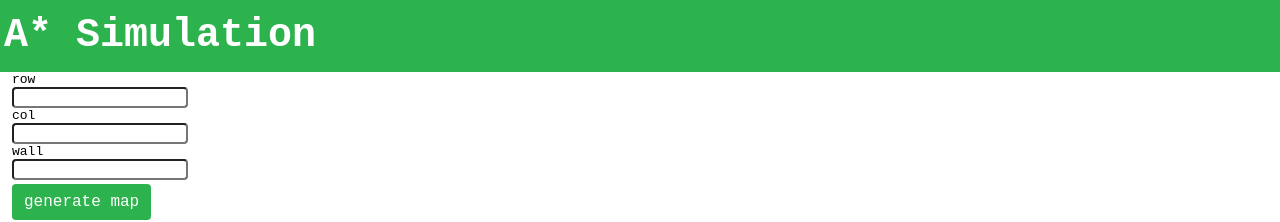
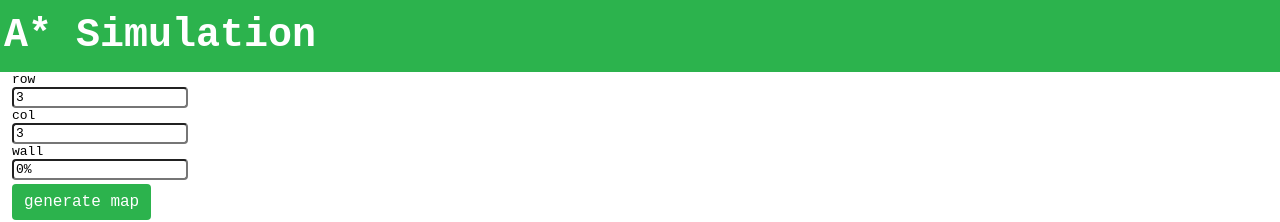
Before and after one commit to asyamirsyad/AstarSimulation, a React (Create React App) app: page / in a window 1280 px wide. Shown: the top 222 px of the page. Built offline with nearby package versions, Linux system fonts and the light colour scheme.

Commit message:
update 1

```diff
--- a/package.json
+++ b/package.json
@@ -12,6 +12,7 @@
     "react": "^18.2.0",
     "react-bootstrap": "^2.8.0",
     "react-dom": "^18.2.0",
+    "react-number-format": "^5.3.0",
     "react-scripts": "5.0.1",
     "sass": "^1.66.1",
     "web-vitals": "^2.1.4"
--- a/src/App.js
+++ b/src/App.js
@@ -1,17 +1,23 @@
-import { useEffect, useState } from "react";
+import React, { useEffect, useState } from "react";
 import Grid from "./components/Grid";
 import Input from "./components/Input";
 import Button from "./components/Button";
-import { Container, Row } from "react-bootstrap";
+import { Container } from "react-bootstrap";
 import Navbar from "./components/NavBar";
+import { astar } from "./functions/AStar";
 
 function App() {
-  const [row, setRow] = useState(3);
-  const [col, setCol] = useState(3);
-  const [trig, setTrig] = useState({});
+  const [gridParams, setGridParams] = useState({
+    row: 3,
+    col: 3,
+    wallQty: 0,
+  });
   const [deactivated, setDeactivated] = useState(false);
+  const [gridVessel, setGridVessel] = useState({});
+  const [startEnd, setStartEnd] = useState([]);
   const [wall, setWall] = useState([]);
-  const [wallQty, setWallQty] = useState();
+  // const [varAstar, setVarAstar] = useState({});
+  const [path, setPath] = useState([]);
 
   useEffect(() => {
     if (deactivated) {
@@ -19,39 +25,81 @@ function App() {
     }
   }, [deactivated]);
 
-  const handleInputChange = (e, setter) => {
-    setter(e.target.value);
+  const handleInputChange = (e, key) => {
+    setGridParams({
+      ...gridParams,
+      [key]: e.target.value,
+    });
   };
 
   const generateMap = () => {
+    const { row, col, wallQty } = gridParams;
+    const totalWall = (parseInt(row) * parseInt(col) * parseInt(wallQty)) / 100;
     setDeactivated(true);
-    setTrig({ row, col, wallQty });
+    setStartEnd([]);
+    setGridVessel({ ...gridParams, wallQty: parseInt(totalWall) });
   };
 
   useEffect(() => {
-    console.log(wall);
-  }, [wall]);
+    let startEndIdx;
+
+    if (startEnd?.length === 2) {
+      startEndIdx = startEnd;
+
+      astar({
+        start_node: startEndIdx[0],
+        end_node: startEndIdx[1],
+        walls: wall,
+        totalCol: gridVessel?.col,
+        totalRow: gridVessel?.row,
+      });
+    }
+
+    if (startEnd?.length > 2) {
+      setStartEnd([]);
+      setDeactivated(true);
+    }
+  }, [wall, startEnd]);
 
   return (
     <>
       <Navbar title={"A* Simulation"} />
       <Container fluid>
-        <Input label={"row"} onChange={(e) => handleInputChange(e, setRow)} />
-        <Input label={"col"} onChange={(e) => handleInputChange(e, setCol)} />
+        <Input
+          label={"row"}
+          onChange={(e) => handleInputChange(e, "row")}
+          type={"number"}
+          value={gridParams.row}
+        />
+        <Input
+          label={"col"}
+          onChange={(e) => handleInputChange(e, "col")}
+          type={"number"}
+          value={gridParams.col}
+        />
         <Input
           label={"wall"}
-          onChange={(e) => handleInputChange(e, setWallQty)}
+          onChange={(e) => handleInputChange(e, "wallQty")}
+          type={"number"}
+          placeholder={"%"}
+          suffix={"%"}
+          value={gridParams.wallQty}
         />
         <Button onClick={generateMap} style={{ marginBlock: 4 }}>
           generate map
         </Button>
         <Grid
-          col={trig.col}
-          row={trig.row}
-          numActive={trig.wallQty}
+          col={gridVessel.col}
+          row={gridVessel.row}
+          numActive={gridVessel.wallQty}
           deactivatePositions={deactivated}
           onChangeValue={(data, gridI) => {
-            console.log(data, gridI);
+            setStartEnd((prev) => {
+              if (data) {
+                return [...prev, gridI];
+              }
+              return prev;
+            });
           }}
           getWallPositions={(position) => {
             setWall(position);
--- a/src/components/Grid/index.js
+++ b/src/components/Grid/index.js
@@ -19,6 +19,7 @@ const Grid = ({
   deactivatePositions = false,
   onChangeValue = () => {},
   getWallPositions = () => {},
+  ...props
 }) => {
   const [shuffledPositions, setShuffledPositions] = useState([]);
 
@@ -64,11 +65,12 @@ const Grid = ({
               return (
                 <BlockButton
                   type={isWall ? "wall" : "path"}
-                  key={`${position.row}-${position.col}`}
-                  id={position.row / position.col}
+                  key={`${position?.row}-${position?.col}`}
+                  id={`${(position?.row, position?.col)}`}
                   activated={isActivated}
                   deactivated={deactivatePositions}
                   onChangeValue={(data) => onChangeValue(data, position)}
+                  {...props}
                 />
               );
             })}
--- a/src/components/Input/index.js
+++ b/src/components/Input/index.js
@@ -1,15 +1,46 @@
 import React from "react";
 import { Form, InputGroup } from "react-bootstrap";
+import { NumericFormat } from "react-number-format";
 
-const Input = ({  id, disabled, onChange, label, ...props }) => {
+const Input = ({
+  placeholder,
+  suffix,
+  type,
+  id,
+  disabled,
+  onChange,
+  label,
+  ...props
+}) => {
+  let inputType;
+  let inputAs;
+  let inputSuffix = suffix || "";
+  let inputPlaceholder = placeholder || "";
+
+  switch (type) {
+    case "text":
+      inputType = "text";
+      break;
+    case "number":
+      inputAs = NumericFormat;
+      inputType = "number";
+      inputSuffix = suffix;
+      break;
+    default:
+      inputType = "text";
+      break;
+  }
   return (
     <Form.Group style={{ fontFamily: "monospace" }}>
       {label && <Form.Label htmlFor={id}>{label}</Form.Label>}
       <InputGroup>
         <Form.Control
           id={id}
+          as={inputAs}
+          suffix={inputSuffix}
           onChange={onChange}
           disabled={disabled}
+          placeholder={inputPlaceholder}
           style={{ borderRadius: 4 }}
           {...props}
         />
--- /dev/null
+++ b/src/functions/AStar.js
@@ -0,0 +1,131 @@
+function manhattan({ node, end_node }) {
+  return (
+    Math.abs(node?.row - end_node?.row) + Math.abs(node?.col - end_node?.col)
+  );
+}
+
+function euclidean({ node, end_node }) {
+  const rowDistance = Math.pow(node?.row - end_node?.row, 2);
+  const colDistance = Math.pow(node?.col - end_node?.col, 2);
+  return Math.sqrt(rowDistance + colDistance);
+}
+
+function areObjectsEqual(obj1, obj2) {
+  const keys1 = Object.keys(obj1);
+  const keys2 = Object.keys(obj2);
+
+  if (keys1.length !== keys2.length) {
+    return false;
+  }
+
+  for (const key of keys1) {
+    if (obj1[key] !== obj2[key]) {
+      return false;
+    }
+  }
+
+  return true;
+}
+
+export function astar({
+  start_node = {},
+  end_node = {},
+  walls = [],
+  totalRow,
+  totalCol,
+}) {
+  const availablePath = [];
+
+  const currentPosition = {};
+
+  for (let r = 0; r < totalRow; r++) {
+    for (let c = 0; c < totalCol; c++) {
+      const isWall = walls.some(({ row, col }) => row === r && col === c);
+      availablePath.push(isWall ? [0] : [1]);
+    }
+  }
+
+  // for (let r = 0; r < totalRow; r++) {
+  //   for (let c = 0; c < totalCol; c++) {
+  //     position = start_node;
+  //     const aStar = euclidean({ node: position, end_node: end_node });
+  //     tesr?.push(aStar);
+  //   }
+  // }
+
+  console.log(availablePath);
+  // console.log(tesc);
+}
+
+// export function astar({ start_node, end_node, walls }) {
+//   const openSet = [start_node];
+//   const closedSet = new Set();
+//   const cameFrom = {};
+
+//   //   console.log(openSet);
+
+//   const gScore = {};
+//   const fScore = {};
+
+//   gScore[start_node] = 0;
+//   fScore[start_node] = heuristic({ node: start_node, end_node: end_node });
+
+//   //   console.log(fScore[start_node]);
+
+//   while (openSet?.length > 0) {
+//     openSet?.sort((a, b) => fScore[a] - fScore[b]);
+//     const current = openSet?.shift();
+
+//     if (areObjectsEqual(current, end_node)) {
+//       // if (current === end_node) {
+//       // Reconstruct the path from end to start
+//       const path = [];
+//       let node = current;
+//       while (node) {
+//         path?.unshift(node);
+//         node = cameFrom[node];
+//       }
+//       console.log(path);
+//       return path;
+//     }
+
+//     closedSet?.add(current);
+
+//     const neighbors = [
+//       { row: current?.row - 1, col: current?.col }, // Up
+//       { row: current?.row + 1, col: current?.col }, // Down
+//       { row: current?.row, col: current?.col - 1 }, // Left
+//       { row: current?.row, col: current?.col + 1 }, // Right
+//     ];
+
+//     for (const neighbor of neighbors) {
+//       if (
+//         walls?.some(
+//           (wall) => wall?.row === neighbor?.row && wall?.col === neighbor?.col
+//         )
+//       ) {
+//         continue; // Skip walls
+//       }
+
+//       if (!closedSet?.has(neighbor)) {
+//         const tentativeGScore = gScore[current] + 1; // Assuming each move has a cost of 1
+
+//         if (
+//           !openSet?.includes(neighbor) ||
+//           tentativeGScore < gScore[neighbor]
+//         ) {
+//           cameFrom[neighbor] = current;
+//           gScore[neighbor] = tentativeGScore;
+//           fScore[neighbor] = gScore[neighbor] + heuristic(neighbor, end_node);
+
+//           if (!openSet?.includes(neighbor)) {
+//             openSet?.push(neighbor);
+//           }
+//         }
+//       }
+//     }
+//     break;
+//   }
+
+//   return null; // No path found
+// }
```
Also changed, not shown: src/functions/tes.js (added), 1 other file (tests, documents, lock files or other folders).
